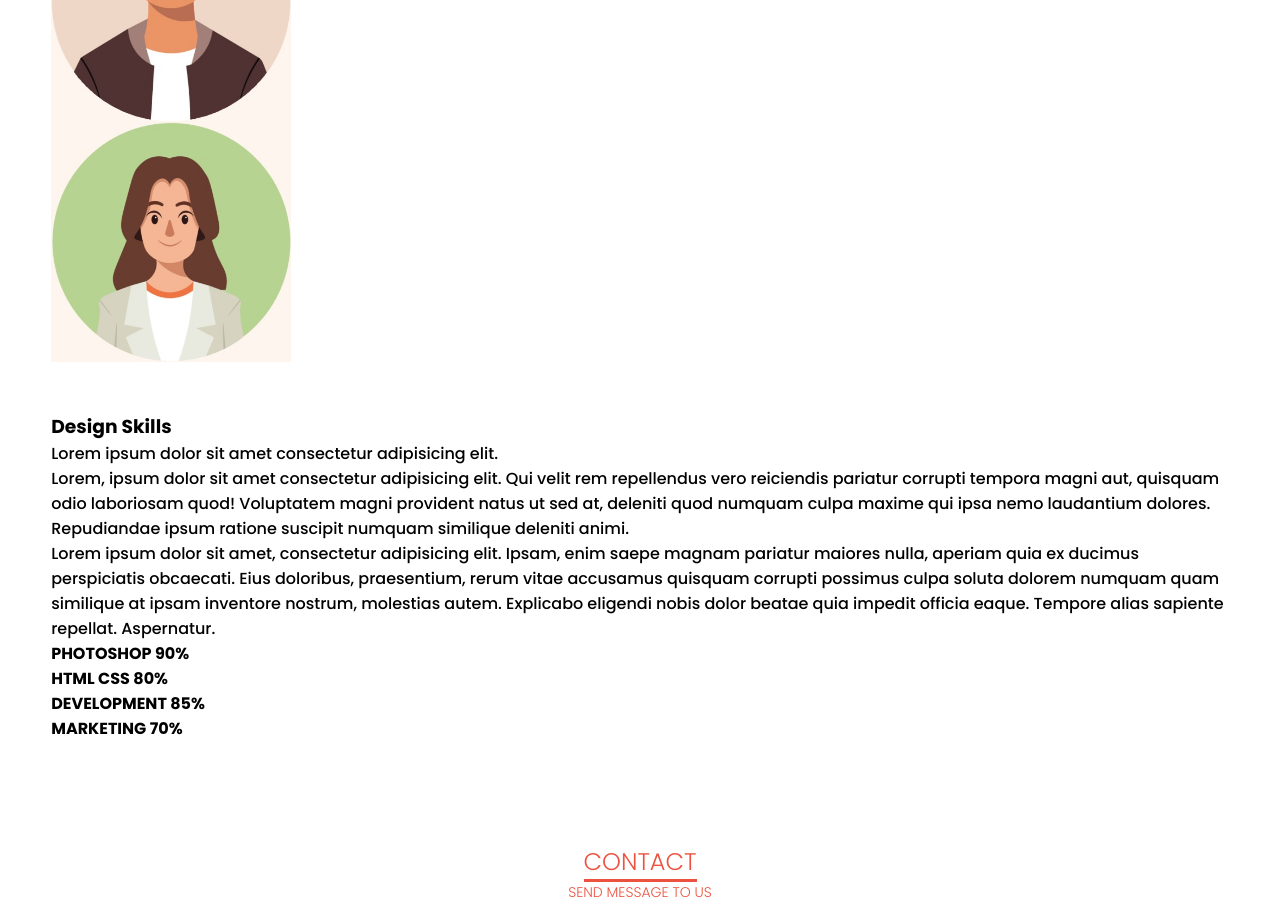
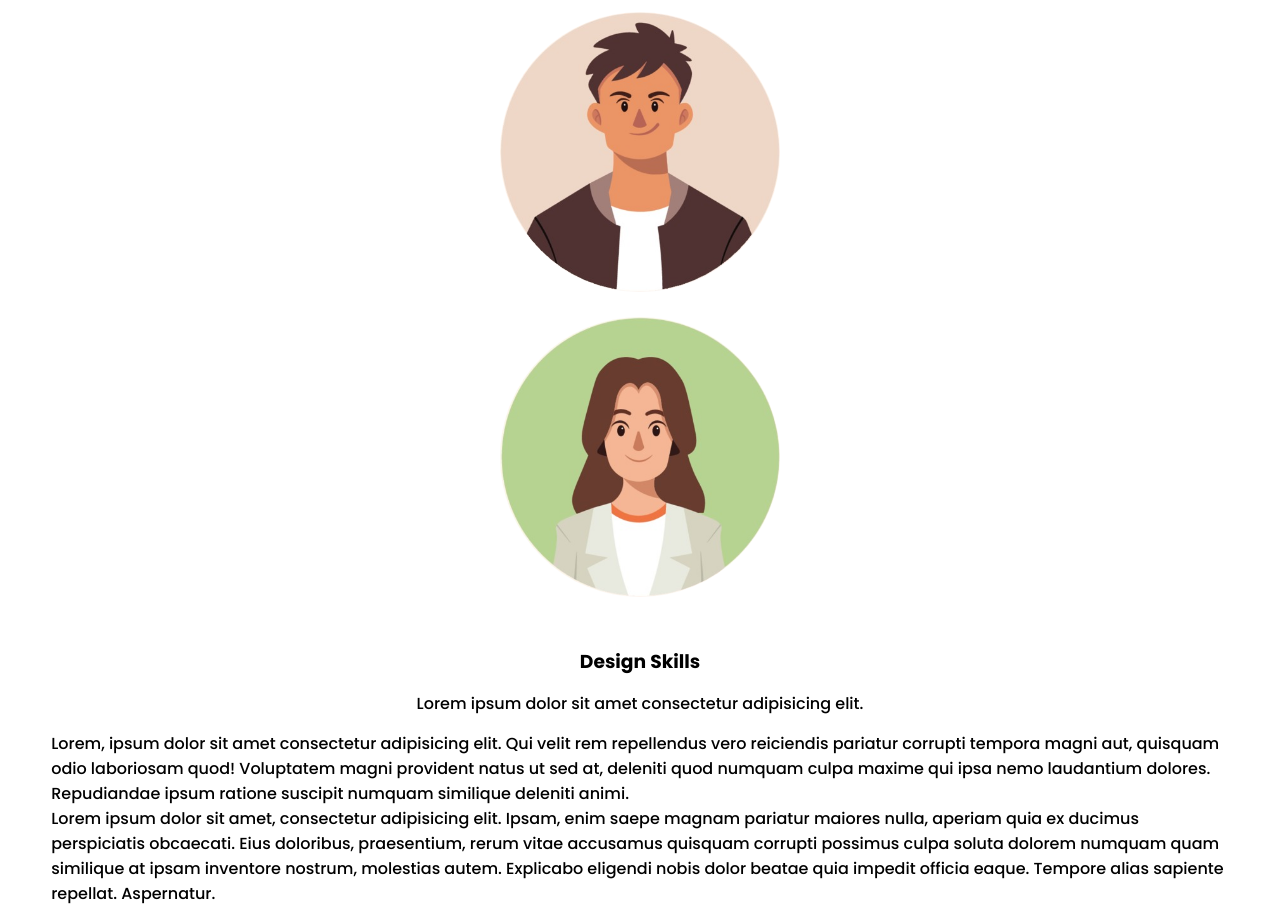
Before and after one commit to HenryHitak/head-fixpractice, a plain HTML site: page index.html in a window 1280 px wide. Shown: the part 2360-3269 px from the top of the page. Drawn offline with Linux system fonts and the light colour scheme.

Commit message:
unfinished skills

```diff
--- a/scss/_mixins.scss
+++ b/scss/_mixins.scss
@@ -10,6 +10,15 @@ body {
   background-position: center;
   background-size: contain;
   background-repeat: no-repeat;
-  width: 30vh;
-  height: 30vh;
+  width: 35vh;
+  height: 35vh;
+  border-radius: 50%;
 }
+
+@mixin flexColumn($rowGap: 10px, $alignItens: center, $justifyContent: center) {
+  display: flex;
+  flex-direction: column;
+  row-gap: $rowGap;
+  align-items: $alignItens;
+  justify-content: $justifyContent;
+}
--- a/scss/devices/_mobile.scss
+++ b/scss/devices/_mobile.scss
@@ -8,6 +8,13 @@
     display: flex;
     flex-direction: column;
     row-gap: 50px;
+  }
+
+  .profiles {
+    display: flex;
+    flex-direction: column;
+    align-items: center;
+    row-gap: 25px;
   }
 
   .profiles > aside:nth-child(1) {
@@ -30,6 +37,13 @@
   .profiles span,
   .profiles div {
     display: none;
+  }
+
+  .design-skills {
+    @include flexColumn(15px, center, unset);
+    > div {
+      @include flexColumn(15px, center, unset);
+    }
   }
 
   .contact {
```
Also changed, not shown: css/style.css, css/style.min.css, 2 other files.
